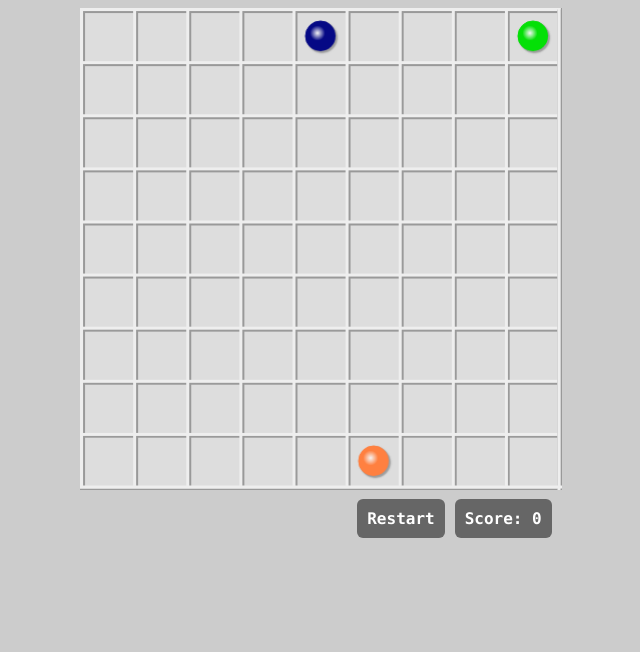
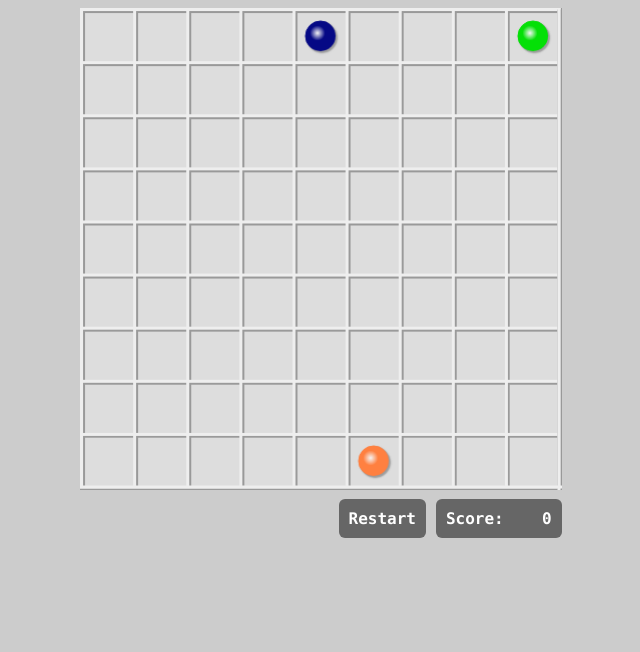
Before and after one commit to freekai/lines, a plain HTML site: page index.html in a window 1280 px wide. Shown: the whole page, without its empty margins (319-959 px from the left). Drawn offline with Linux system fonts and the light colour scheme.

Commit message:
Display score in a fixed-width container.

```diff
--- a/index.html
+++ b/index.html
@@ -13,7 +13,7 @@
     <div id="footer">
       <div id="nextballs-container"><canvas id="nextballs"></canvas></div>
       <div id="scoreboard-container">
-        <a id="scoreboard">Score: <span id="score">0</span></a>
+        <a id="scoreboard">Score: <span id="score">00000</span></a>
       </div>
       <div id="restart-container">
             <a id="restart">Restart</a>
--- a/js/game.js
+++ b/js/game.js
@@ -243,6 +243,9 @@ define(["draw", "field", "config", "3rd/domReady!"], function (draw, field, conf
     draw.initCanvas(cnvs);
     var footer = document.getElementById("footer");
     footer.style.width = cnvs.style.width;
+    scoreBoard.style.minWidth = scoreBoard.offsetWidth + "px";
+    scoreBoard.textContent = "0";
+    footer.style.visibility = "visible";
     var restart = document.getElementById("restart");
     newBalls();
     cnvs.addEventListener("click", select);
--- a/main.css
+++ b/main.css
@@ -8,6 +8,7 @@ body {
     height: 40px;
     position: relative;
     margin: 5px auto;
+    visibility: hidden;
 }
 
 a {
@@ -20,8 +21,13 @@ a {
     padding: 10px;
 }
 
-#scoreboard, #restart {
+#restart {
     margin-right: 10px;
+}
+
+#score {
+    float: right;
+    text-align: right;
 }
 
 #playground {
```
